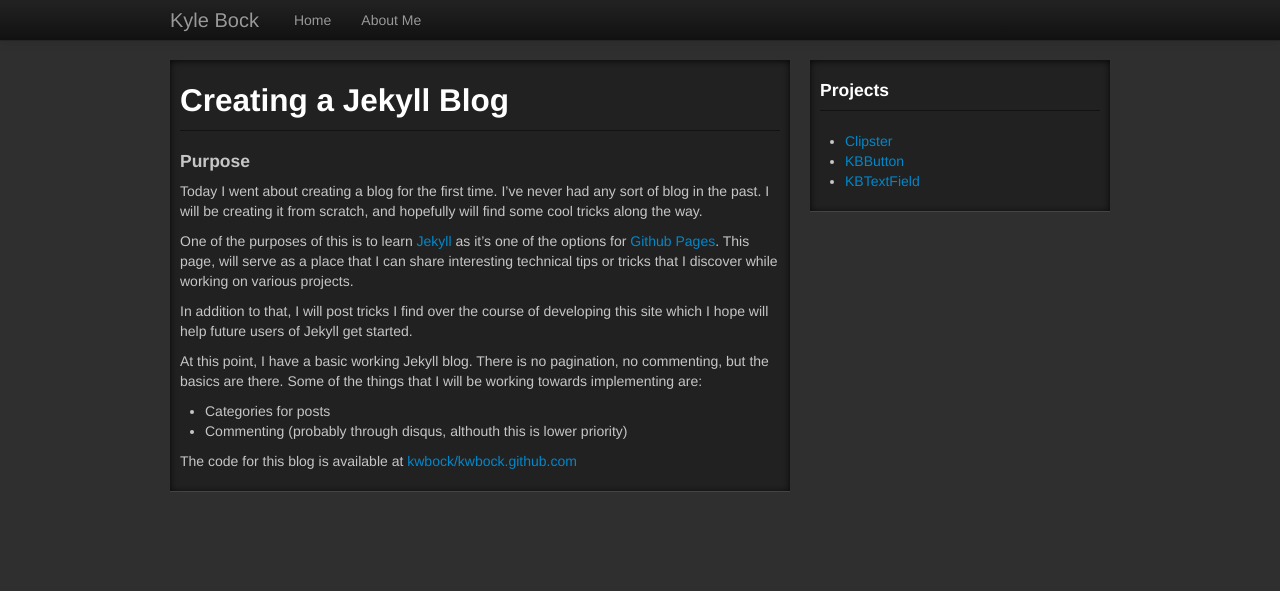
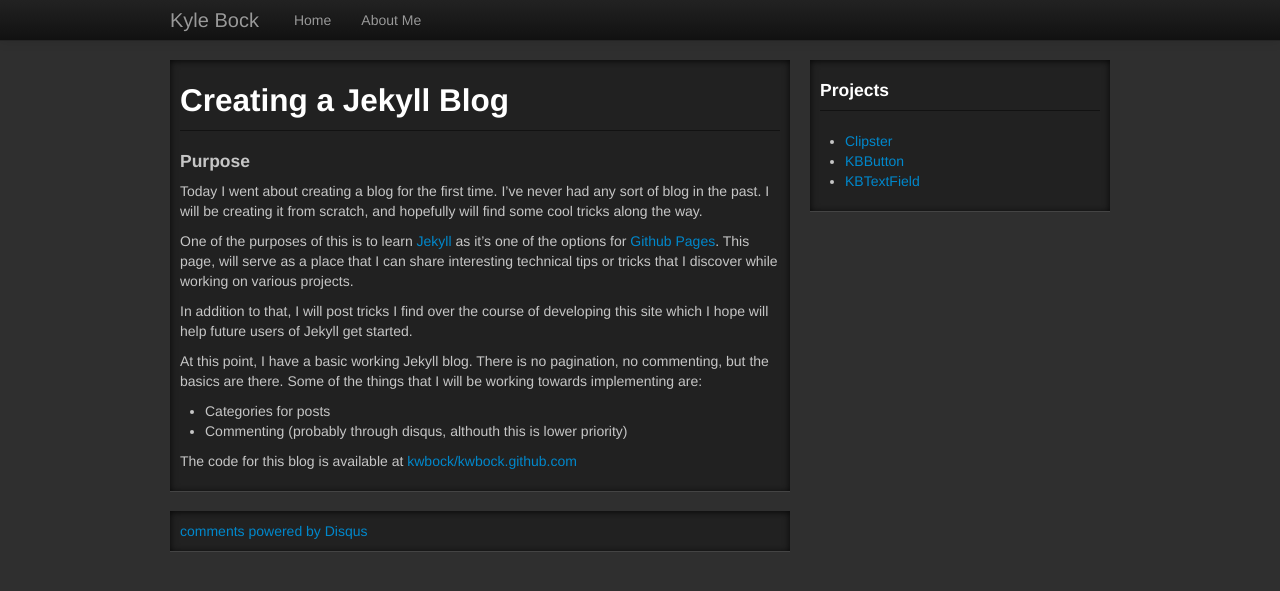
Before and after one commit to frsilent/kwbock.github.com, a Jekyll site: the page built from _posts/2012-12-18-creating-a-jekyll-blog.md, in a window 1280 px wide. Shown: the top 591 px of the page. Built offline with Jekyll 4.4.1, drawn with Linux system fonts in a browser that asks for light colours; comment, search, counter and statistics services are not loaded.

Commit message:
added jekyll code to my post template

```diff
--- a/_layouts/post.html
+++ b/_layouts/post.html
@@ -15,4 +15,23 @@
     <footer>
     </footer>
   </article>
+  <div class="well">
+    {% if page.comments %}
+      <div id="disqus_thread"></div>
+      <script type="text/javascript">
+          /* * * CONFIGURATION VARIABLES: EDIT BEFORE PASTING INTO YOUR WEBPAGE * * */
+          var disqus_shortname = 'kwbock'; // required: replace example with your forum shortname
+
+          /* * * DON'T EDIT BELOW THIS LINE * * */
+          (function() {
+              var dsq = document.createElement('script'); dsq.type = 'text/javascript'; dsq.async = true;
+              dsq.src = 'http://' + disqus_shortname + '.disqus.com/embed.js';
+              (document.getElementsByTagName('head')[0] || document.getElementsByTagName('body')[0]).appendChild(dsq);
+          })();
+      </script>
+      <noscript>Please enable JavaScript to view the <a href="http://disqus.com/?ref_noscript">comments powered by Disqus.</a></noscript>
+      <a href="http://disqus.com" class="dsq-brlink">comments powered by <span class="logo-disqus">Disqus</span></a>
+
+    {% endif %}
+  </div>
 </div>
```
Also changed, not shown: _posts/2012-12-18-creating-a-jekyll-blog.md (+1 -0 lines), _posts/2013-01-09-creating-jqm-tab-control.md (+1 -0 lines).
